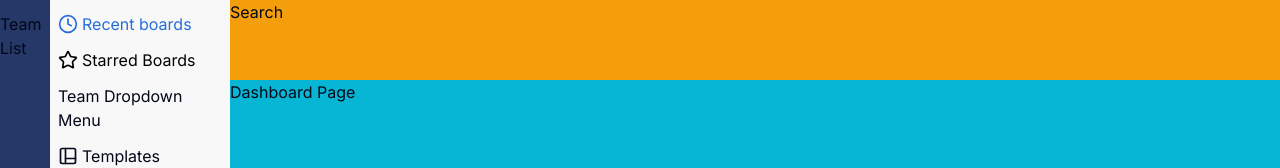
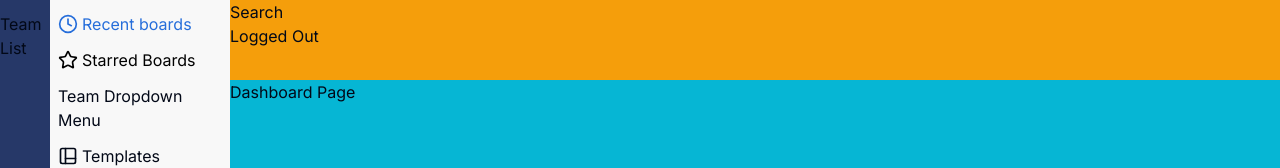
Before and after one commit to IvanDanyliuk/boards-editor, a Next.js app: page / in a window 1280 px wide. Shown: the top 168 px of the page. Built offline with nearby package versions, Linux system fonts and the light colour scheme; no server answers.

Commit message:
add the User Menu component setup

```diff
--- /dev/null
+++ b/app/(dashboard)/_components/user-menu.tsx
@@ -0,0 +1,13 @@
+'use client'
+
+import { useAuth } from "@/lib/providers/AuthProvider";
+
+export const UserMenu = () => {
+  const { user, loading, handleLogin, handleSignOut } = useAuth();
+
+  return (
+    <div>
+      {user ? 'Logged In' : 'Logged Out'}
+    </div>
+  );
+};
--- a/app/(dashboard)/layout.tsx
+++ b/app/(dashboard)/layout.tsx
@@ -1,4 +1,5 @@
 import { Sidebar } from "./_components/sidebar";
+import { UserMenu } from "./_components/user-menu";
 
 interface IDashboardLayout  {
   children: React.ReactNode;
@@ -10,7 +11,10 @@ const DashboardLayout = ({ children }: IDashboardLayout) => {
     <main className='h-full'>
       <Sidebar />
       <div className='pl-[230px] flex-1 h-screen bg-page-bg'>
-        <div className='h-[80px] bg-amber-500'>Search</div>
+        <div className='h-[80px] bg-amber-500'>
+          <div>Search</div>
+          <UserMenu />
+        </div>
         <div className='h-[calc(100%-80px)] bg-cyan-500'>
           {children}
         </div>
```
